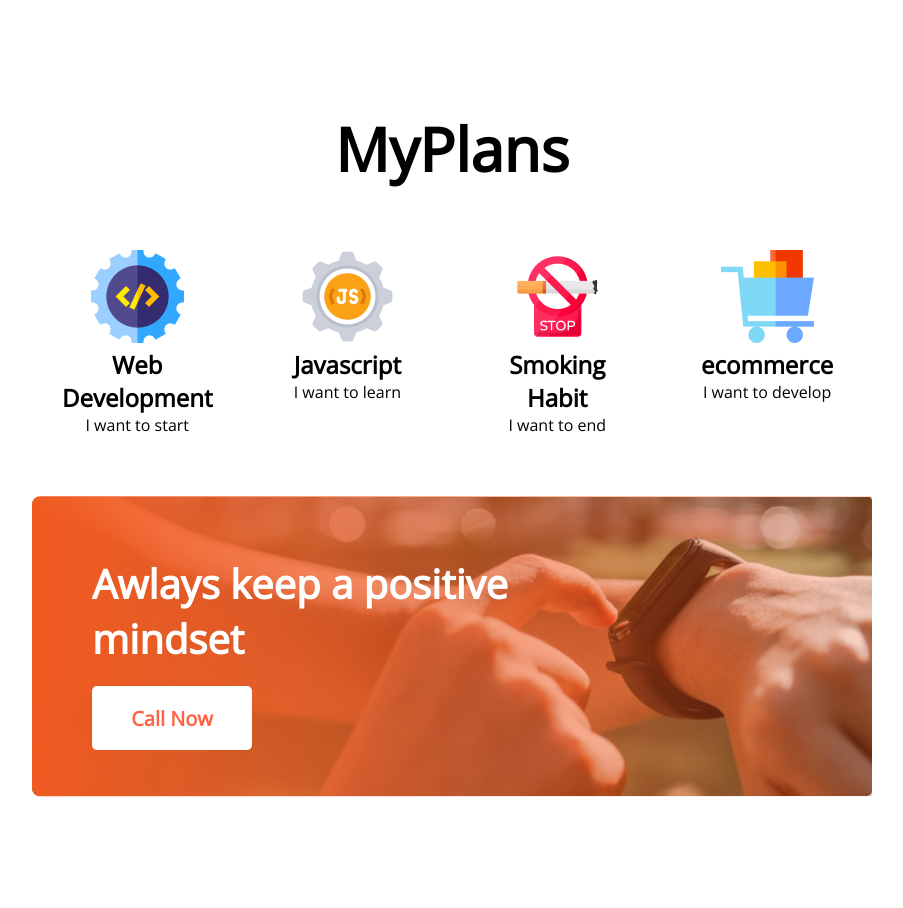
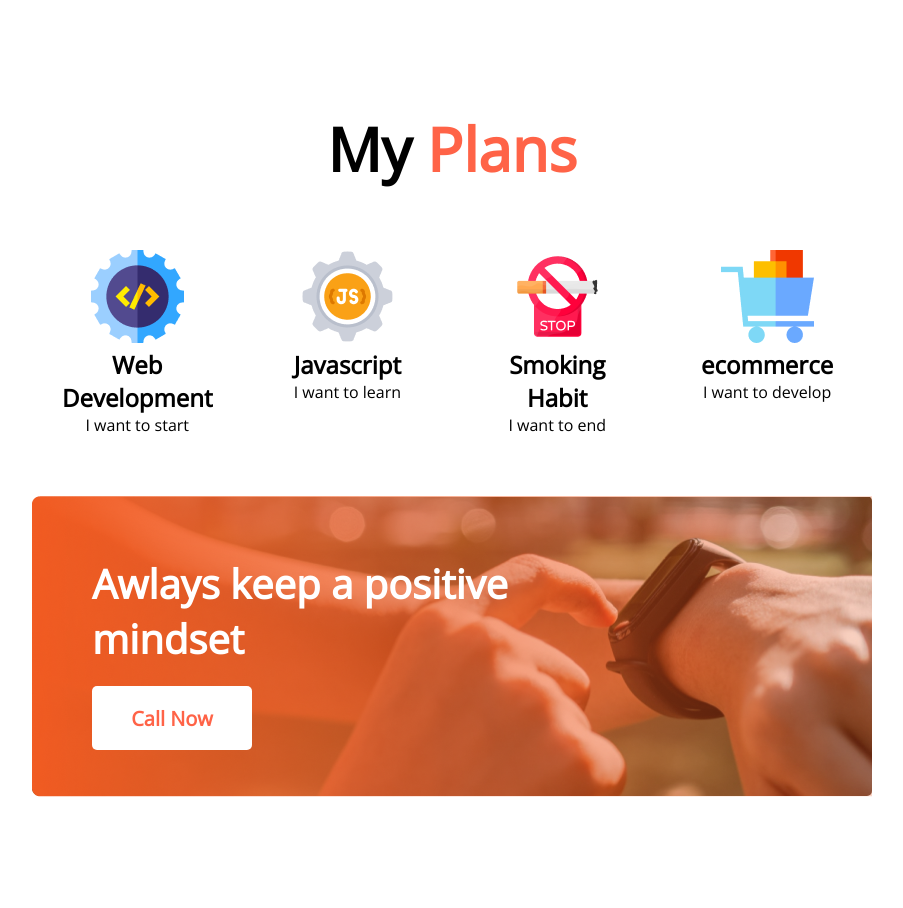
Before and after one commit to ataher-ali/Assignment-01, a plain HTML site: page index.html in a window 1280 px wide. Shown: the part 1426-2334 px from the top of the page, without its empty margins (188-1091 px from the left). Drawn offline with nearby package versions, Linux system fonts and the light colour scheme.

Commit message:
Update index.html

```diff
--- a/index.html
+++ b/index.html
@@ -56,7 +56,7 @@
 
 <section class="container MyPlans">
        <center>
-        <h1 class="titel">MyPlans</h1>
+        <h1 class="titel">My <span class="primery"> Plans </span> </h1>
        </center>
 
 
```
